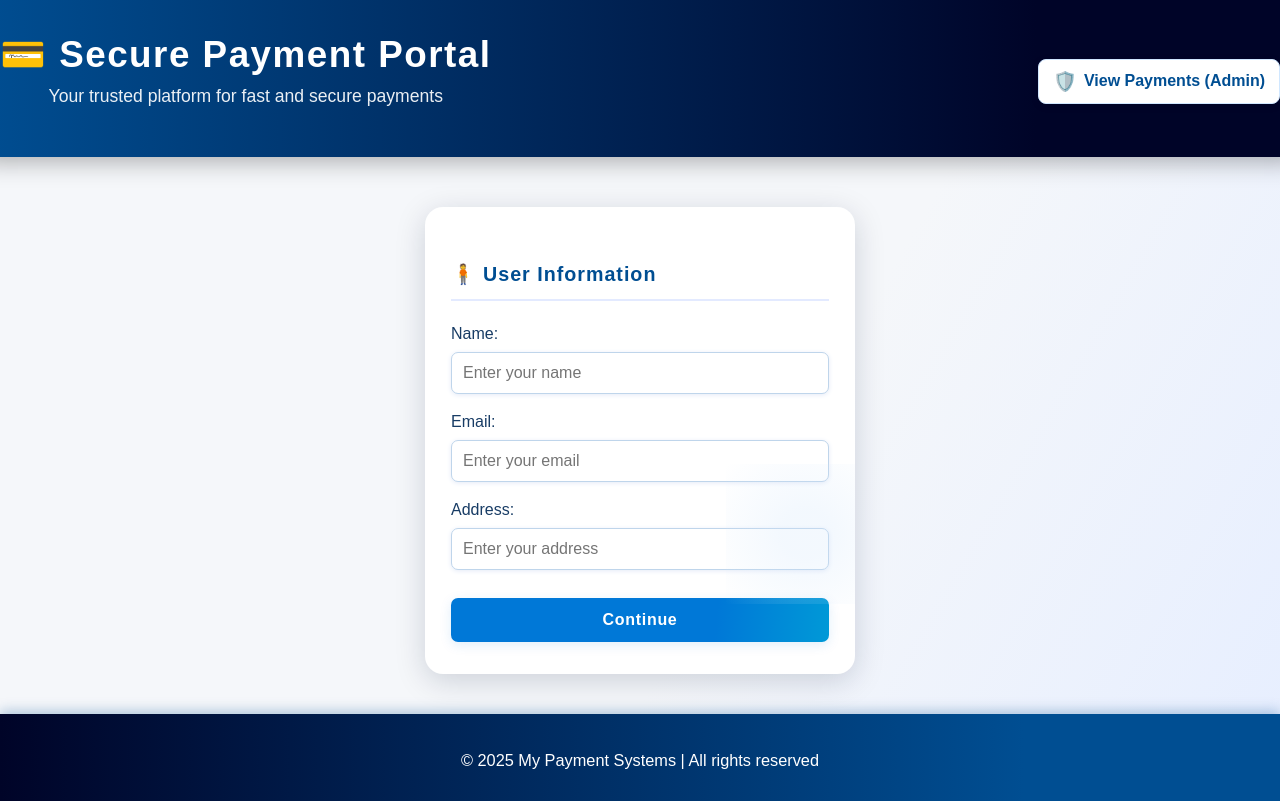
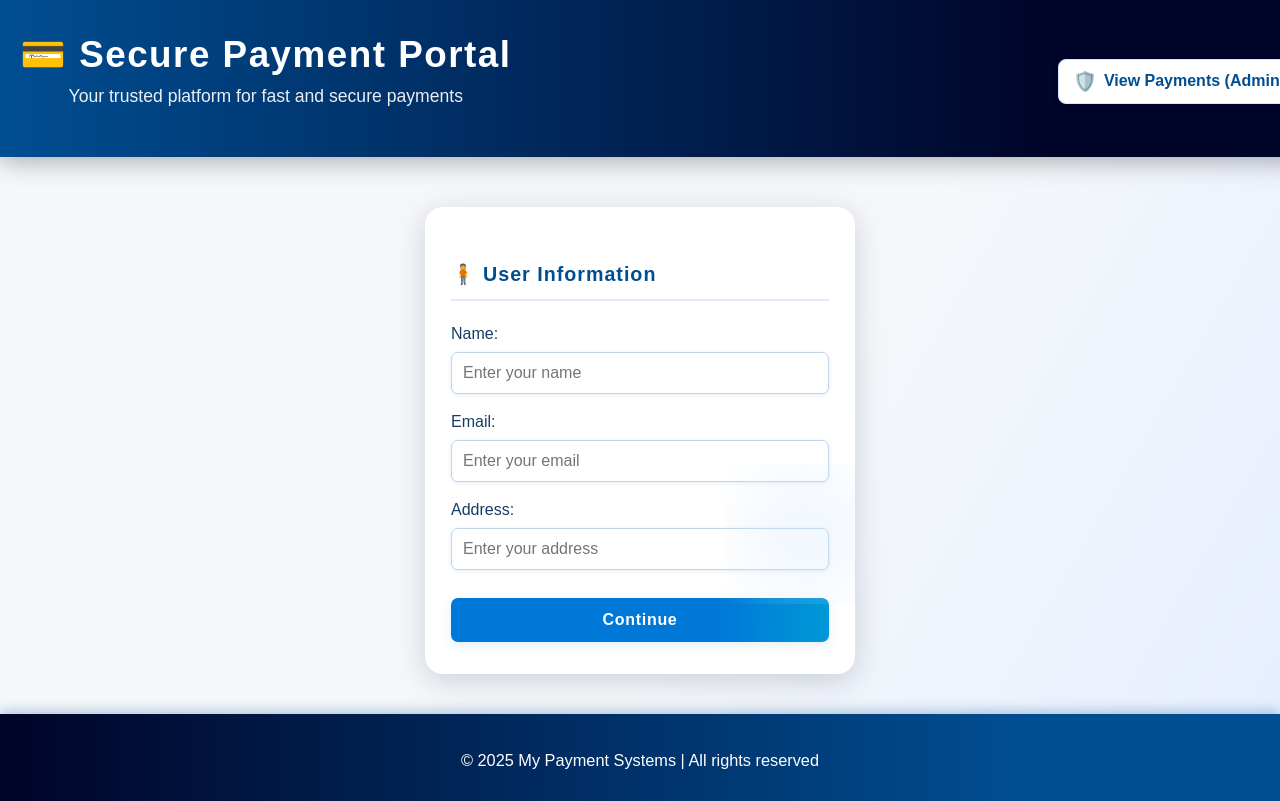
Before and after one commit to ManasRanjan7894438047/Payment-Webpage, a React (Vite) app in the folder payment-ui/: page / in a window 1280 px wide. Shown: the top 801 px of the page. Built offline with nearby package versions, Linux system fonts and the light colour scheme.

Commit message:
New update4.0 last update

```diff
--- a/payment-ui/src/App.css
+++ b/payment-ui/src/App.css
@@ -5,7 +5,6 @@ body {
   color: #333;
 }
 
-/* Background is more lively */
 .app-bg {
   min-height: 100vh;
   width: 100vw;
@@ -25,19 +24,15 @@ body {
   padding: 0;
 }
 
+/* --- Fixed Header --- */
 .header {
-  width: 100vw;
-  margin-left: calc(-50vw + 50%);
-  margin-right: calc(-50vw + 50%);
+  width: 100%;
   background: linear-gradient(90deg, #004e92, #000428 80%);
   color: #fff;
   text-align: center;
   padding: 35px 20px 30px 20px;
   box-shadow: 0 4px 24px 0px rgba(0, 0, 0, 0.32);
   position: relative;
-  left: 50%;
-  right: 50%;
-  transform: translateX(-50%);
   animation: headerDrop 0.8s cubic-bezier(.23,.71,.58,1.13);
 }
 @keyframes headerDrop {
@@ -311,19 +306,13 @@ select:focus {
 
 /* FOOTER - full bleed */
 .footer {
-  width: 100vw;
-  margin-left: calc(-50vw + 50%);
-  margin-right: calc(-50vw + 50%);
+  width: 100%;
   background: linear-gradient(90deg, #000428, #004e92 80%);
   color: #fff;
   text-align: center;
   padding: 17px 0 13px 0;
   font-size: 1.02rem;
   position: relative;
-  left: 50%;
-  right: 50%;
-  transform: translateX(-50%);
-  z-index: 3;
   box-sizing: border-box;
   margin-top: auto;
   box-shadow: 0 -3px 12px 0 #004e924c;
```
